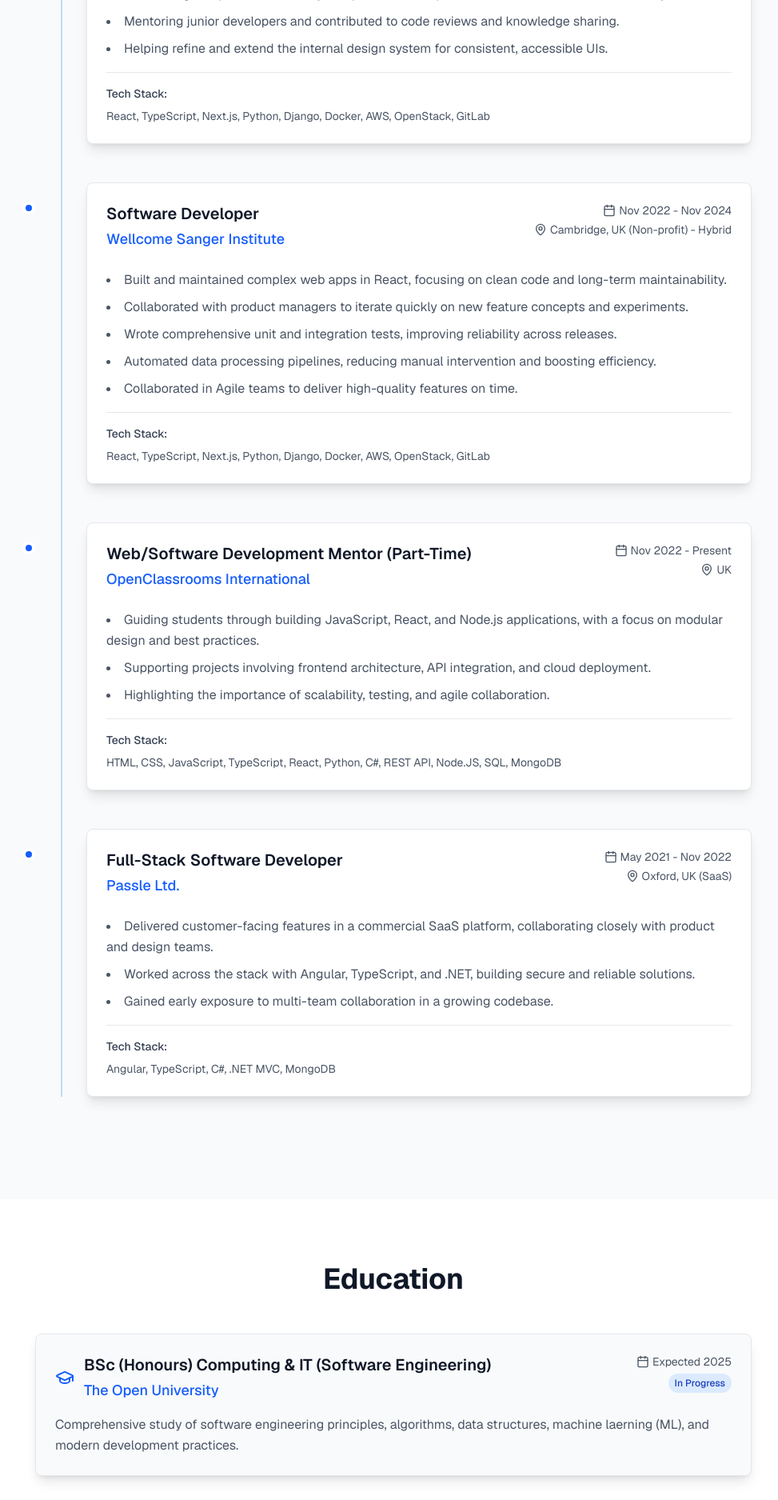
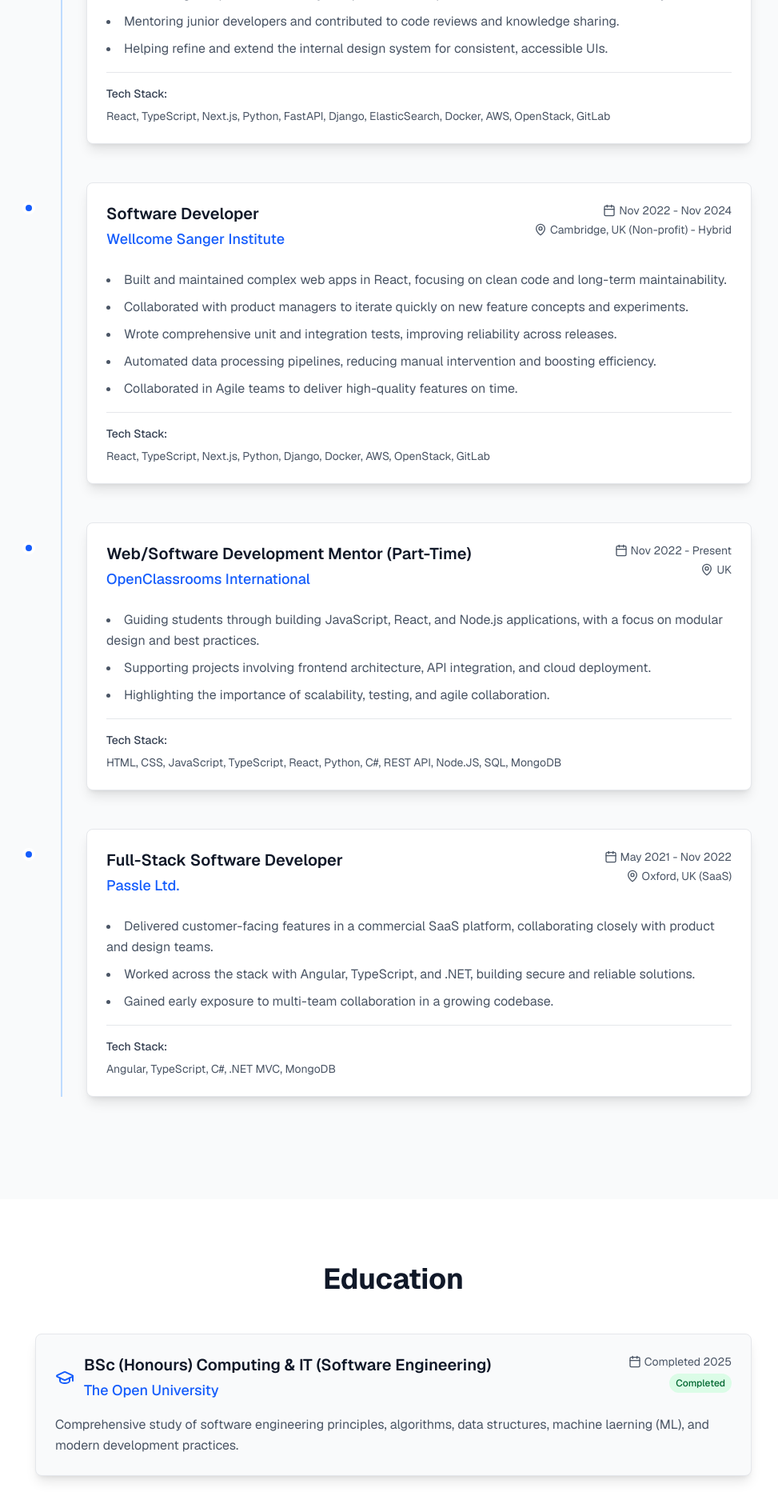
Before and after one commit to balazshetenyi/portfolio-next, a Next.js app: page / in a window 1280 px wide. Shown: the part 3600-5475 px from the top of the page at 80% size, without its empty margins (148-1121 px from the left). Built offline with nearby package versions, Linux system fonts and the light colour scheme.

Commit message:
Update profile copy and experience stack
Compute years of experience dynamically in AboutSection.
Remove the "Built with" heart and extra text from Footer.
Mark Open University degree as Completed 2025 and set status to
Completed.
Add FastAPI and ElasticSearch to the experience tech stack.

```diff
--- a/src/components/about-section.tsx
+++ b/src/components/about-section.tsx
@@ -4,6 +4,7 @@
 import Image from "next/image";
 
 export function AboutSection() {
+  const lengthOfExperience = new Date().getFullYear() - 2021;
   return (
     <section id="about" className="py-20 bg-white dark:bg-gray-900">
       <div className="container mx-auto px-4 sm:px-6 lg:px-8">
@@ -22,10 +23,10 @@
             <div className="space-y-6">
               <p className="text-lg text-gray-600 dark:text-gray-300 leading-relaxed">
                 I'm a Senior Software Developer at the Wellcome Sanger Institute
-                with over 4 years of experience building scalable, reliable
-                software solutions. My work spans from data-driven cloud systems
-                to intuitive user interfaces, always with a focus on creating
-                user-centred technology.
+                with over {lengthOfExperience} years of experience building
+                scalable, reliable software solutions. My work spans from
+                data-driven cloud systems to intuitive user interfaces, always
+                with a focus on creating user-centred technology.
               </p>
 
               <p className="text-lg text-gray-600 dark:text-gray-300 leading-relaxed">
--- a/src/components/footer.tsx
+++ b/src/components/footer.tsx
@@ -42,9 +42,7 @@
 
         <div className="border-t border-gray-200 dark:border-gray-700 mt-8 pt-8 text-center">
           <p className="text-gray-600 dark:text-gray-400 flex items-center justify-center">
-            © {currentYear} Balazs Hetenyi. Built with
-            <Heart className="h-4 w-4 mx-1 text-red-500" />
-            using Next.js & Tailwind CSS
+            © {currentYear} Balazs Hetenyi
           </p>
         </div>
       </div>
--- a/src/constants/education.ts
+++ b/src/constants/education.ts
@@ -2,10 +2,10 @@
   {
     degree: "BSc (Honours) Computing & IT (Software Engineering)",
     institution: "The Open University",
-    period: "Expected 2025",
+    period: "Completed 2025",
     description:
       "Comprehensive study of software engineering principles, algorithms, data structures, machine laerning (ML), and modern development practices.",
-    status: "In Progress",
+    status: "Completed",
   },
   {
     degree: "Foundation Degree in Software Development",
--- a/src/constants/experience.ts
+++ b/src/constants/experience.ts
@@ -12,7 +12,7 @@
       "Helping refine and extend the internal design system for consistent, accessible UIs.",
     ],
     stack:
-      "React, TypeScript, Next.js, Python, Django, Docker, AWS, OpenStack, GitLab",
+      "React, TypeScript, Next.js, Python, FastAPI, Django, ElasticSearch, Docker, AWS, OpenStack, GitLab",
   },
   {
     title: "Software Developer",
```
